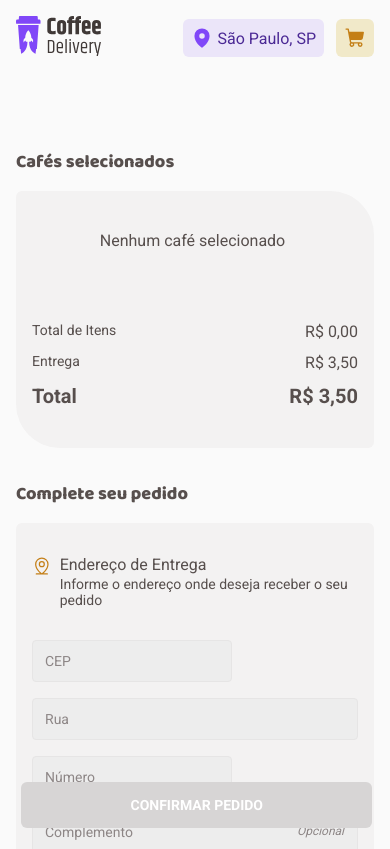
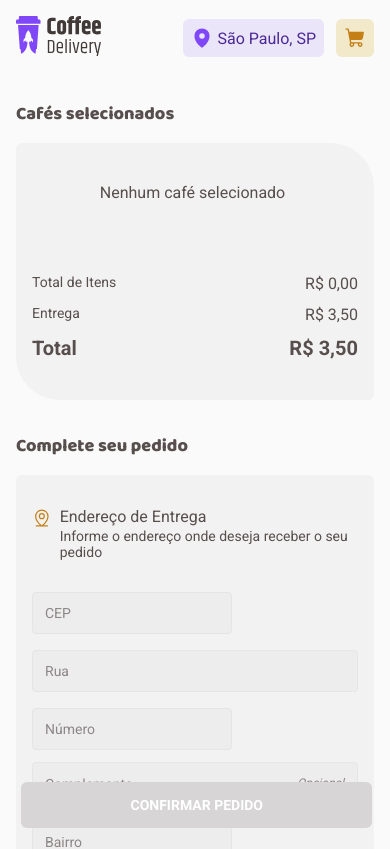
Before and after one commit to 300Marco/coffee-delivery, a React (Vite) app: page /checkout in a window 390 px wide. Shown: the top 849 px of the page. Built offline with nearby package versions, Linux system fonts and the light colour scheme.

Commit message:
Responsive page layout tweaks

```diff
--- a/src/pages/Checkout/styles.ts
+++ b/src/pages/Checkout/styles.ts
@@ -12,6 +12,10 @@
 
   @media ${device.mobileL} {
     flex-direction: column-reverse;
+  }
+
+  @media ${device.mobileL} {
+    margin-top: 6.25rem;
   }
 
   @media ${device.mobileS} {
--- a/src/pages/Success/styles.ts
+++ b/src/pages/Success/styles.ts
@@ -12,6 +12,14 @@
 
   @media ${device.laptop} {
     width: 100%;
+  }
+
+  @media ${device.mobileL} {
+    margin-top: 6.25rem;
+  }
+
+  @media ${device.mobileS} {
+    margin-top: 10.5rem;
   }
 `;
 
```
